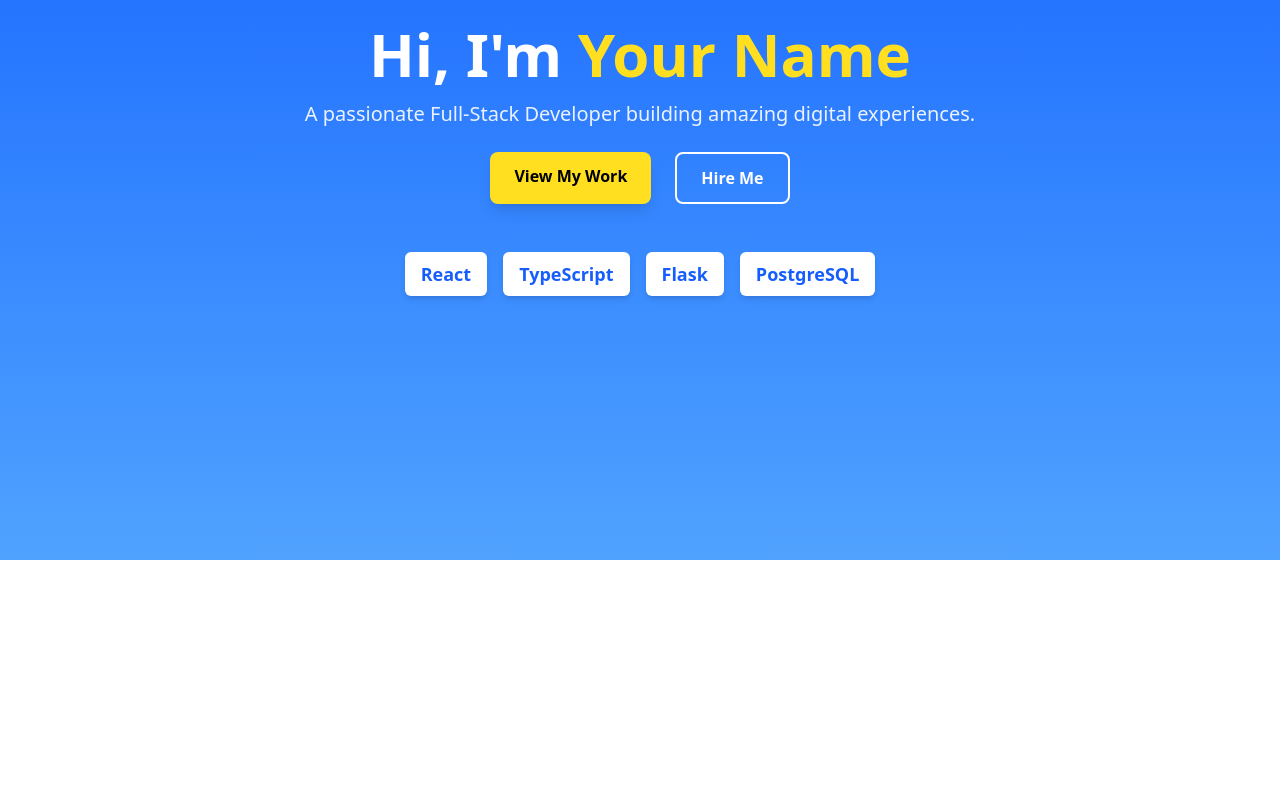
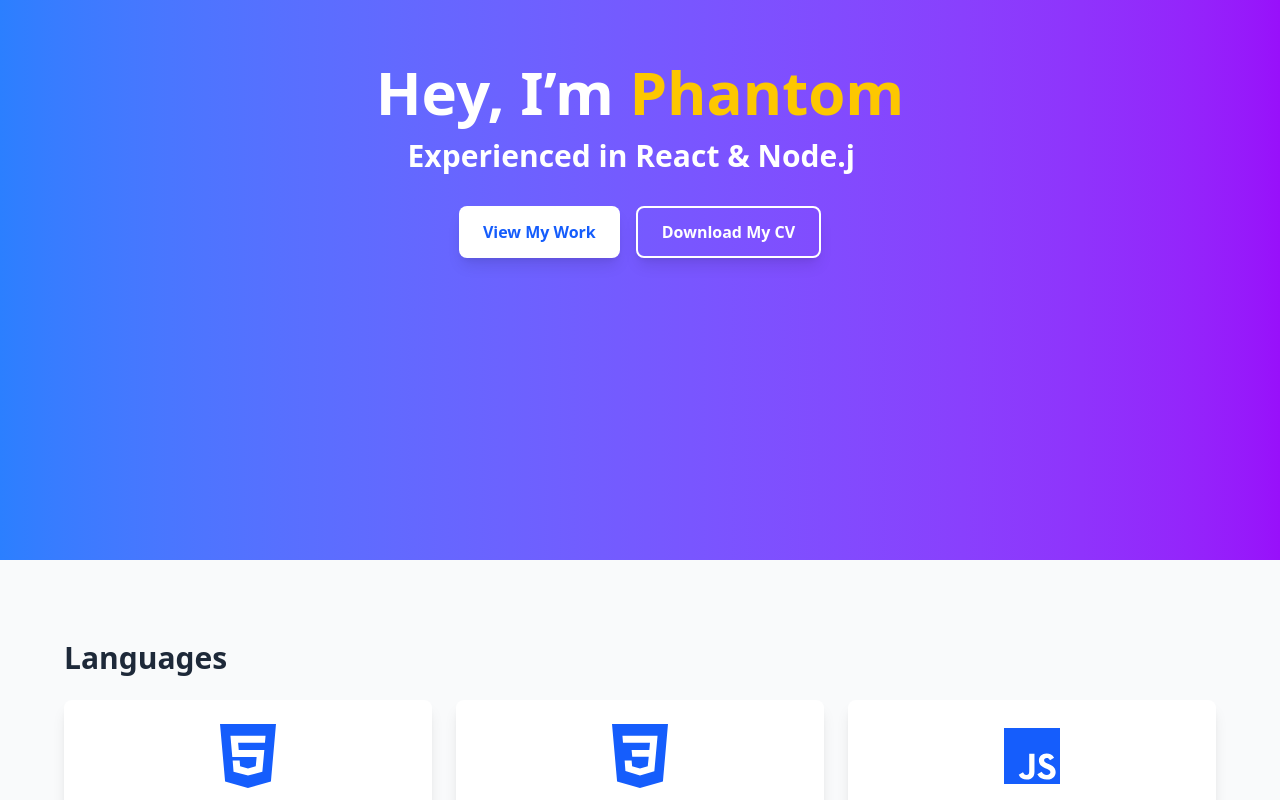
Before and after one commit to Pe-te-r/portfolio, a React (Vite) app: page / in a window 1280 px wide. Shown: the part 240-1040 px from the top of the page. Before the commit the page ends 800 px from the top, so only its background shows below. Built offline with nearby package versions, Linux system fonts and the light colour scheme.

Commit message:
skills added

```diff
--- a/src/pages/Home.tsx
+++ b/src/pages/Home.tsx
@@ -1,57 +1,15 @@
-import { motion } from "framer-motion";
-import { Link } from "react-router-dom";
+import React from 'react';
+import HeroSection from './home/HeroSection';
+import SkillsSection from './home/SkillsSection';
 
-export default function Home() {
+
+const HomeSection: React.FC = () => {
   return (
-    <div className="h-screen flex flex-col justify-center items-center text-center bg-gradient-to-b from-blue-600 to-blue-400 text-white px-6">
-
-      {/* Hero Text */}
-      <motion.h1
-        className="text-5xl md:text-6xl font-extrabold"
-        initial={{ opacity: 0, y: -20 }}
-        animate={{ opacity: 1, y: 0 }}
-        transition={{ duration: 1 }}
-      >
-        Hi, I'm <span className="text-yellow-300">Your Name</span>
-      </motion.h1>
-
-      <motion.p
-        className="mt-4 text-lg md:text-xl text-white/90"
-        initial={{ opacity: 0, y: 10 }}
-        animate={{ opacity: 1, y: 0 }}
-        transition={{ duration: 1, delay: 0.3 }}
-      >
-        A passionate Full-Stack Developer building amazing digital experiences.
-      </motion.p>
-
-      {/* CTA Buttons */}
-      <motion.div
-        className="mt-6 flex space-x-6"
-        initial={{ opacity: 0, y: 20 }}
-        animate={{ opacity: 1, y: 0 }}
-        transition={{ duration: 1, delay: 0.6 }}
-      >
-        <Link to="/projects" className="px-6 py-3 bg-yellow-300 text-black font-semibold rounded-lg shadow-lg hover:bg-yellow-400 transition-all">
-          View My Work
-        </Link>
-        <Link to="/contact" className="px-6 py-3 bg-transparent border-2 border-white text-white font-semibold rounded-lg hover:bg-white hover:text-black transition-all">
-          Hire Me
-        </Link>
-      </motion.div>
-
-      {/* Technologies Section */}
-      <motion.div
-        className="mt-12 flex space-x-4 text-lg"
-        initial={{ opacity: 0 }}
-        animate={{ opacity: 1 }}
-        transition={{ duration: 1, delay: 0.8 }}
-      >
-        <span className="px-4 py-2 bg-white text-blue-600 font-semibold rounded-md shadow-md">React</span>
-        <span className="px-4 py-2 bg-white text-blue-600 font-semibold rounded-md shadow-md">TypeScript</span>
-        <span className="px-4 py-2 bg-white text-blue-600 font-semibold rounded-md shadow-md">Flask</span>
-        <span className="px-4 py-2 bg-white text-blue-600 font-semibold rounded-md shadow-md">PostgreSQL</span>
-      </motion.div>
-
+    <div>
+      <HeroSection />
+      <SkillsSection />
     </div>
   );
-}
+};
+
+export default HomeSection;
--- /dev/null
+++ b/src/pages/home/HeroSection.tsx
@@ -0,0 +1,52 @@
+import React from 'react';
+import Typewriter from 'typewriter-effect';
+import { motion } from 'framer-motion';
+
+const HeroSection: React.FC = () => {
+  return (
+    <motion.div
+      initial={{ opacity: 0, y: 50 }}
+      animate={{ opacity: 1, y: 0 }}
+      transition={{ duration: 1 }}
+      className="flex flex-col items-center justify-center h-screen bg-gradient-to-r from-blue-500 to-purple-600 text-white"
+    >
+      <h1 className="text-5xl md:text-6xl font-bold mb-4">
+        Hey, I’m <span className="text-yellow-400">Phantom</span>
+      </h1>
+      <div className="text-2xl md:text-3xl font-semibold mb-8">
+        <Typewriter
+          options={{
+            strings: [
+              'A Full Stack Developer',
+              'Experienced in React & Node.js',
+              'Passionate about Building Scalable Apps',
+              'Let’s Create Something Amazing!',
+            ],
+            autoStart: true,
+            loop: true,
+            delay: 50,
+            deleteSpeed: 30,
+          }}
+        />
+      </div>
+      <div className="flex space-x-4">
+        <motion.button
+          whileHover={{ scale: 1.05 }}
+          whileTap={{ scale: 0.95 }}
+          className="px-6 py-3 bg-white text-blue-600 font-semibold rounded-lg shadow-lg hover:bg-gray-100 transition duration-300"
+        >
+          View My Work
+        </motion.button>
+        <motion.button
+          whileHover={{ scale: 1.05 }}
+          whileTap={{ scale: 0.95 }}
+          className="px-6 py-3 bg-transparent border-2 border-white text-white font-semibold rounded-lg shadow-lg hover:bg-white hover:text-blue-600 transition duration-300"
+        >
+          Download My CV
+        </motion.button>
+      </div>
+    </motion.div>
+  );
+};
+
+export default HeroSection;
--- /dev/null
+++ b/src/pages/home/SkillsSection.tsx
@@ -0,0 +1,37 @@
+import React from 'react';
+import { skills, SkillsCategory } from './skills';
+
+const SkillCard: React.FC<SkillsCategory> = ({ category, items }) => {
+  return (
+    <div className="mb-12">
+      <h2 className="text-3xl font-bold mb-6 text-gray-800">{category}</h2>
+      <div className="grid grid-cols-1 md:grid-cols-3 gap-6">
+        {items.map((item, index) => (
+          <div
+            key={index}
+            className="flex flex-col items-center p-6 bg-white rounded-lg shadow-lg hover:shadow-xl hover:scale-105 transition-all duration-300"
+          >
+            <div className="text-blue-600 mb-4 hover:text-blue-700 transition-colors duration-300">
+              {item.icon}
+            </div>
+            <p className="text-xl font-semibold text-gray-700">{item.name}</p>
+          </div>
+        ))}
+      </div>
+    </div>
+  );
+};
+
+const SkillsSection: React.FC = () => {
+  return (
+    <div id="skills" className="py-20 px-4 bg-gray-50">
+      <div className="max-w-6xl mx-auto">
+        {skills.map((skill, index) => (
+          <SkillCard key={index} category={skill.category} items={skill.items} />
+        ))}
+      </div>
+    </div>
+  );
+};
+
+export default SkillsSection;
--- /dev/null
+++ b/src/pages/home/skills.tsx
@@ -0,0 +1,49 @@
+
+import { FaJs, FaPython, FaReact, FaNodeJs, FaGit, FaDocker, FaVuejs, FaVimeo } from 'react-icons/fa';
+import { SiTypescript, SiVscodium ,SiHtml5, SiCss3, SiHono, SiExpress, SiFlask, SiVim, SiAlchemy, SiDrizzle, SiPostgresql, SiLinux} from 'react-icons/si';
+
+type SkillItem = {
+  name: string;
+  icon: React.ReactNode; // Use ReactNode for icons
+};
+
+export type SkillsCategory = {
+  category: string;
+  items: SkillItem[];
+};
+
+export const skills: SkillsCategory[] = [
+  {
+    category: 'Languages',
+    items: [
+      {name:'Html',icon:<SiHtml5 className='w-16 h-16'/>},
+      {name:'Css',icon:<SiCss3 className='w-16 h-16'/>},
+      { name: 'JavaScript', icon: <FaJs className="w-16 h-16" /> },
+      { name: 'TypeScript', icon: <SiTypescript className="w-16 h-16" /> },
+      { name: 'Python', icon: <FaPython className="w-16 h-16" /> },
+    ],
+  },
+  {
+    category: 'Frameworks',
+    items: [
+      { name: 'React', icon: <FaReact className="w-16 h-16" /> },
+      {name:'Vue',icon:<FaVuejs className='w-16 h-16'/>},
+      {name:'Hono',icon:<SiHono className='w-16 h-16'/>},
+      { name: 'Express', icon: <SiExpress className="w-16 h-16" /> },
+      { name: 'Flask', icon: <SiFlask className="w-16 h-16" /> },
+      { name: 'Node.js', icon: <FaNodeJs className="w-16 h-16" /> },
+    ],
+  },
+  {
+    category: 'Tools',
+    items: [
+      { name: 'SQLAlchemy', icon: <SiAlchemy className="w-16 h-16" /> },
+      { name: 'Drizzle', icon: <SiDrizzle className="w-16 h-16" /> },
+      { name: 'Postgres', icon: <SiPostgresql className="w-16 h-16" /> },
+      { name: 'Git', icon: <FaGit className="w-16 h-16" /> },
+      { name: 'vim', icon: <SiVim className="w-16 h-16" /> },
+      { name: 'VS Code', icon: <SiVscodium className="w-16 h-16" /> },
+      { name: 'Linux', icon: <SiLinux className="w-16 h-16" /> },
+    ],
+  },
+];
```
Also changed, not shown: package.json (+6 -1 lines), 1 other file (tests, documents, lock files or other folders).
